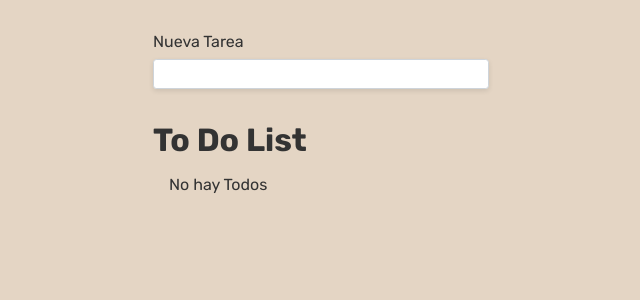
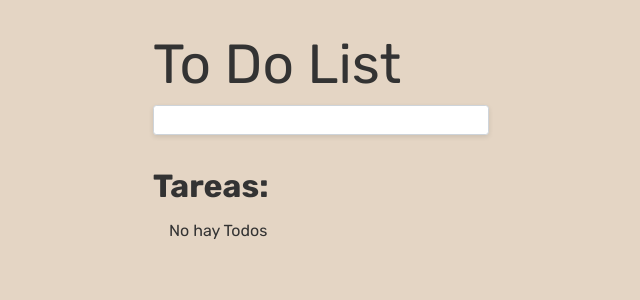
Before and after one commit to The-Nick-J/ToDoList, a React app: page / in a window 1280 px wide. Shown: the top 300 px of the page, without its empty margins (319-959 px from the left). Built offline with nearby package versions, Linux system fonts and the light colour scheme.

Commit message:
mas lindo

```diff
--- a/src/App.css
+++ b/src/App.css
@@ -153,3 +153,7 @@ body {
 .list li label:hover ~ .btn.btn-danger {
     display: block;
 }
+
+.TaskText {
+    font-size: 55px;
+}
--- a/src/App.jsx
+++ b/src/App.jsx
@@ -35,7 +35,7 @@ const App = () => {
   return (
     <>
       <NewTodoForm addTodo={addTodo} />
-      <h1 className="header">To Do List</h1>
+      <h1 className="header">Tareas:</h1>
       <TodoList todos={todos} toggleTodo={toggleTodo} deleteTodo={deleteTodo} />
     </>
   );
--- a/src/NewTodoForm.jsx
+++ b/src/NewTodoForm.jsx
@@ -16,7 +16,7 @@ export function NewTodoForm({addTodo}) {
   return (
     <form onSubmit={handleSubmit} className="new-item-form">
       <div className="form-row">
-        <label htmlFor="item">Nueva Tarea</label>
+        <label htmlFor="item" className="TaskText">To Do List</label>
         <input
           value={newItem}
           onChange={(e) => setNewItem(e.target.value)}
```
